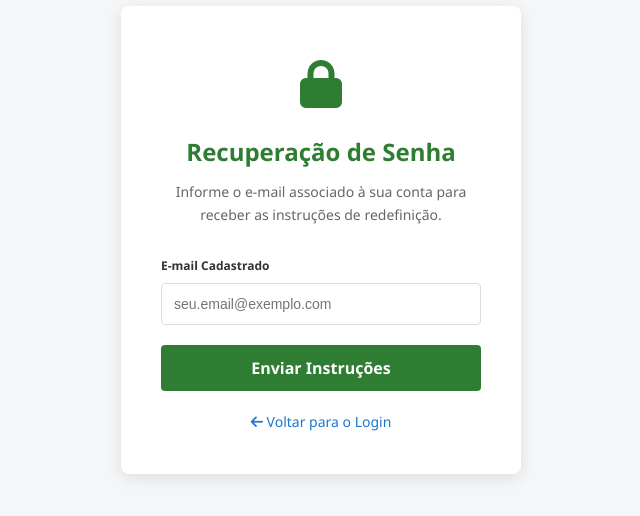
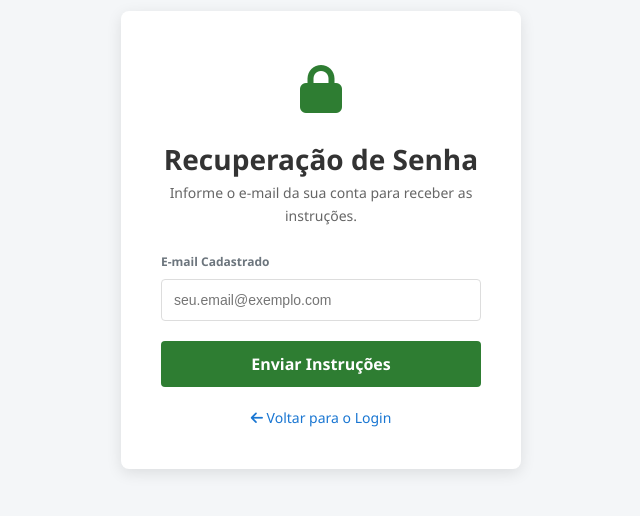
Before and after one commit to aidanolima/SeguradoraProject, a website: page frontend-web/recuperar.html in a window 1280 px wide. Shown: the part 160-676 px from the top of the page, without its empty margins (319-959 px from the left). Drawn offline with Linux system fonts and the light colour scheme; some packages are replaced by stand-ins of ours; a script that the page names is missing.

Commit message:
UPDate Recuperar Senha

```diff
--- a/frontend-web/recuperar.html
+++ b/frontend-web/recuperar.html
@@ -1,222 +1,75 @@
 <!DOCTYPE html>
 <html lang="pt-BR">
 <head>
-    <meta http-equiv="Cache-Control" content="no-cache, no-store, must-revalidate">
-    <meta http-equiv="Pragma" content="no-cache">
-    <meta http-equiv="Expires" content="0">
     <meta charset="UTF-8">
     <meta name="viewport" content="width=device-width, initial-scale=1.0">
-    <meta http-equiv="Content-Security-Policy"
-    content="default-src * 'self' blob: data: gap:;
-    style-src * 'self' 'unsafe-inline' blob: data: gap:;
-    script-src * 'self' 'unsafe-eval' 'unsafe-inline' blob: data: gap:;
-    connect-src * 'unsafe-inline' blob: data: gap:;">
-
-    <link rel="icon" href="assets/logo.png" type="image/png">
-    <title>Recuperação de Acesso - Seguradora</title>
-
+    <title>Recuperação de Acesso | Seguradora</title>
     <link rel="stylesheet" href="css/style.css">
     <link rel="stylesheet" href="https://cdnjs.cloudflare.com/ajax/libs/font-awesome/6.0.0/css/all.min.css">
-
     <script src="https://cdn.jsdelivr.net/npm/sweetalert2@11"></script>
-
     <style>
-        /* Estilos específicos para esta página, complementando o style.css */
-        body.login-body {
-            background-color: #f4f6f8;
-            font-family: 'Segoe UI', Tahoma, Geneva, Verdana, sans-serif;
-            display: flex;
-            align-items: center;
-            justify-content: center;
-            height: 100vh;
-            margin: 0;
-        }
-
-        .login-container {
-            background-color: white;
-            padding: 40px;
-            border-radius: 8px;
-            box-shadow: 0 4px 15px rgba(0,0,0,0.1);
-            width: 100%;
-            max-width: 400px;
-            text-align: center;
-        }
-
-        .login-header h1 {
-            color: #2e7d32;
-            margin-bottom: 10px;
-            font-size: 24px;
-        }
-
-        .login-header p {
-            color: #666;
-            margin-bottom: 30px;
-            font-size: 14px;
-        }
-
-        .form-group {
-            margin-bottom: 20px;
-            text-align: left;
-        }
-
-        .form-group label {
-            display: block;
-            margin-bottom: 8px;
-            font-weight: 600;
-            color: #333;
-        }
-
-        .form-group input {
-            width: 100%;
-            padding: 12px;
-            border: 1px solid #ddd;
-            border-radius: 4px;
-            box-sizing: border-box; /* Garante que padding não aumente a largura */
-            font-size: 14px;
-            transition: border-color 0.3s;
-        }
-
-        .form-group input:focus {
-            border-color: #2e7d32;
-            outline: none;
-        }
-
-        .btn-enviar {
-            width: 100%;
-            padding: 12px;
-            background-color: #2e7d32;
-            color: white;
-            border: none;
-            border-radius: 4px;
-            font-weight: bold;
-            font-size: 16px;
-            cursor: pointer;
-            transition: background-color 0.3s;
-        }
-
-        .btn-enviar:hover {
-            background-color: #1b5e20;
-        }
-
-        .btn-enviar:disabled {
-            background-color: #a5d6a7;
-            cursor: not-allowed;
-        }
-
-        .links-uteis {
-            margin-top: 20px;
-            font-size: 14px;
-        }
-
-        .links-uteis a {
-            color: #1976d2;
-            text-decoration: none;
-        }
-
-        .links-uteis a:hover {
-            text-decoration: underline;
-        }
+        body.login-body { background-color: #f4f6f8; display: flex; align-items: center; justify-content: center; height: 100vh; margin: 0; font-family: 'Segoe UI', sans-serif; }
+        .login-container { background: white; padding: 40px; border-radius: 8px; box-shadow: 0 4px 15px rgba(0,0,0,0.1); width: 100%; max-width: 400px; text-align: center; }
+        .form-group { margin-bottom: 20px; text-align: left; }
+        .form-group label { display: block; margin-bottom: 8px; font-weight: 600; }
+        .form-group input { width: 100%; padding: 12px; border: 1px solid #ddd; border-radius: 4px; box-sizing: border-box; }
+        .btn-enviar { width: 100%; padding: 12px; background-color: #2e7d32; color: white; border: none; border-radius: 4px; font-weight: bold; font-size: 16px; cursor: pointer; }
+        .btn-enviar:disabled { background-color: #ccc; cursor: not-allowed; }
     </style>
 </head>
 <body class="login-body">
+    <div class="login-container">
+        <div style="font-size: 48px; color: #2e7d32; margin-bottom: 10px;"><i class="fas fa-lock"></i></div>
+        <h1>Recuperação de Senha</h1>
+        <p style="color: #666; margin-bottom: 25px;">Informe o e-mail da sua conta para receber as instruções.</p>
 
-    <div class="login-container">
-
-        <div class="login-header">
-            <div style="font-size: 48px; color: #2e7d32; margin-bottom: 10px;">
-                <i class="fas fa-lock"></i>
+        <form id="form-recuperar">
+            <div class="form-group">
+                <label>E-mail Cadastrado</label>
+                <input type="email" id="email_input" placeholder="seu.email@exemplo.com" required>
             </div>
-            <h1>Recuperação de Senha</h1>
-            <p>Informe o e-mail associado à sua conta para receber as instruções de redefinição.</p>
-        </div>
-
-        <form id="form-recuperar" onsubmit="event.preventDefault(); enviarRecuperacao();">
-            <div class="form-group">
-                <label for="rec_email">E-mail Cadastrado</label>
-                <input type="email" id="rec_email" name="email" required placeholder="seu.email@exemplo.com" autocomplete="email">
-            </div>
-
-            <button type="submit" id="btn-submit" class="btn-enviar">
-                Enviar Instruções
-            </button>
+            <button type="submit" id="btn-submit" class="btn-enviar">Enviar Instruções</button>
         </form>
 
-        <div class="links-uteis">
-            <a href="index.html"><i class="fas fa-arrow-left"></i> Voltar para o Login</a>
-        </div>
-
+        <div style="margin-top: 20px;"><a href="index.html" style="text-decoration: none; color: #1976d2;"><i class="fas fa-arrow-left"></i> Voltar para o Login</a></div>
     </div>
 
     <script src="js/config.js"></script>
+    <script>
+        document.getElementById('form-recuperar').addEventListener('submit', async (e) => {
+            e.preventDefault();
 
-    <script>
-        async function enviarRecuperacao() {
-            const emailInput = document.getElementById('rec_email');
-            const btnSubmit = document.getElementById('btn-submit');
-            const email = emailInput.value.trim();
+            const email = document.getElementById('email_input').value.trim();
+            const btn = document.getElementById('btn-submit');
 
-            // 1. Validação de E-mail (Regex simples)
-            const emailRegex = /^[^\s@]+@[^\s@]+\.[^\s@]+$/;
-            if (!email || !emailRegex.test(email)) {
-                Swal.fire({
-                    icon: 'warning',
-                    title: 'E-mail Inválido',
-                    text: 'Por favor, insira um endereço de e-mail válido.',
-                    confirmButtonColor: '#fbc02d'
-                });
-                return;
-            }
+            // Feedback visual
+            btn.disabled = true;
+            btn.innerHTML = '<i class="fas fa-spinner fa-spin"></i> Enviando...';
 
-            // Desabilita botão para evitar múltiplos envios
-            btnSubmit.disabled = true;
-            btnSubmit.innerHTML = '<i class="fas fa-spinner fa-spin"></i> Enviando...';
+            console.log("Tentando conectar em:", `${API_URL}/forgot-password`);
 
             try {
-                // 2. Requisição ao Backend usando a variável global API_URL (que vem do config.js)
                 const response = await fetch(`${API_URL}/forgot-password`, {
                     method: 'POST',
                     headers: { 'Content-Type': 'application/json' },
-                    body: JSON.stringify({ email })
+                    body: JSON.stringify({ email: email })
                 });
 
                 const result = await response.json();
 
                 if (response.ok) {
-                    // SUCESSO
-                    await Swal.fire({
-                        icon: 'success',
-                        title: 'E-mail Enviado!',
-                        text: result.message || 'Verifique sua caixa de entrada (e spam) para redefinir sua senha.',
-                        confirmButtonColor: '#2e7d32'
-                    });
-                    // Redireciona para login após sucesso
-                    window.location.href = 'index.html';
+                    Swal.fire('Sucesso!', 'E-mail enviado! Verifique sua caixa de entrada e SPAM.', 'success');
                 } else {
-                    // ERRO DO SERVIDOR (ex: Usuário não encontrado)
-                    throw new Error(result.message || 'Erro ao processar solicitação. E-mail não encontrado.');
+                    Swal.fire('Atenção', result.message || 'Erro ao processar.', 'warning');
                 }
-
             } catch (error) {
-                console.error("Erro na recuperação:", error);
-
-                let msgErro = 'Não foi possível conectar ao servidor. Tente novamente mais tarde.';
-                // Pega a mensagem de erro que veio do 'throw new Error' acima
-                if (error.message && !error.message.includes('Failed to fetch')) {
-                    msgErro = error.message;
-                }
-
-                Swal.fire({
-                    icon: 'error',
-                    title: 'Falha no Envio',
-                    text: msgErro,
-                    confirmButtonColor: '#d32f2f'
-                });
+                console.error("Erro na chamada:", error);
+                Swal.fire('Erro técnico', 'O servidor não respondeu. Verifique se o Render está online.', 'error');
             } finally {
-                // Restaura o botão
-                btnSubmit.disabled = false;
-                btnSubmit.innerText = 'Enviar Instruções';
+                btn.disabled = false;
+                btn.innerText = 'Enviar Instruções';
             }
-        }
+        });
     </script>
-    </body>
+</body>
 </html>
```
